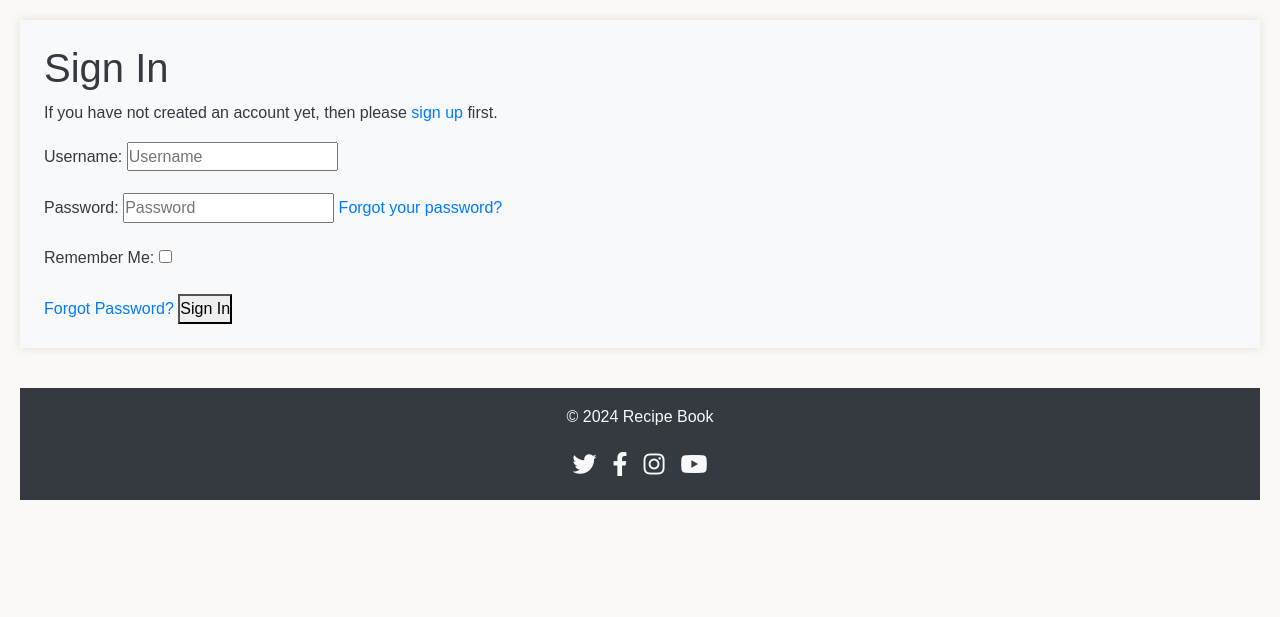
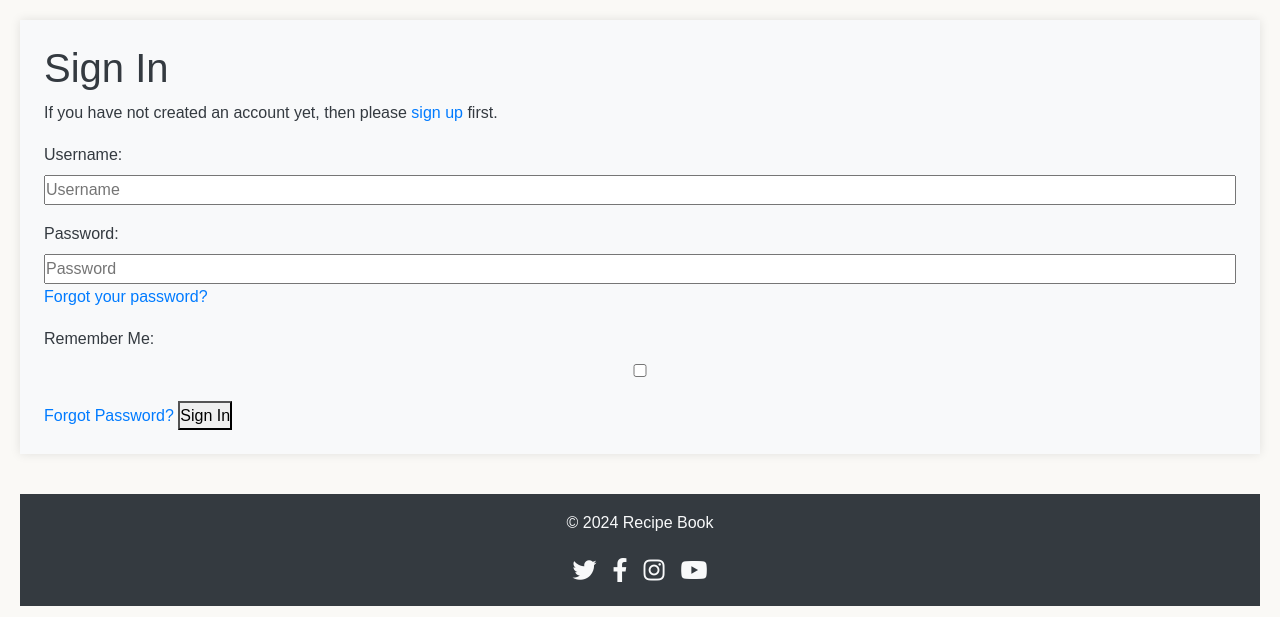
Before and after one commit to seanfreaney/fav-recipes, a Django app: a page that uses templates/base.html in a window 1280 px wide. Shown: the part 158-775 px from the top of the page. Run offline with Django 4.2, Linux system fonts and the light colour scheme; some libraries are stand-ins or nearby versions.

Commit message:
style input area in main

```diff
--- a/static/css/style.css
+++ b/static/css/style.css
@@ -46,7 +46,8 @@ main {
     margin-bottom: 40px; /* To ensure there's space above the fixed footer */
 }
 
-p > textarea {
+p > textarea,
+p > input {
     width: 100%;
     box-sizing: border-box;
 }
```
